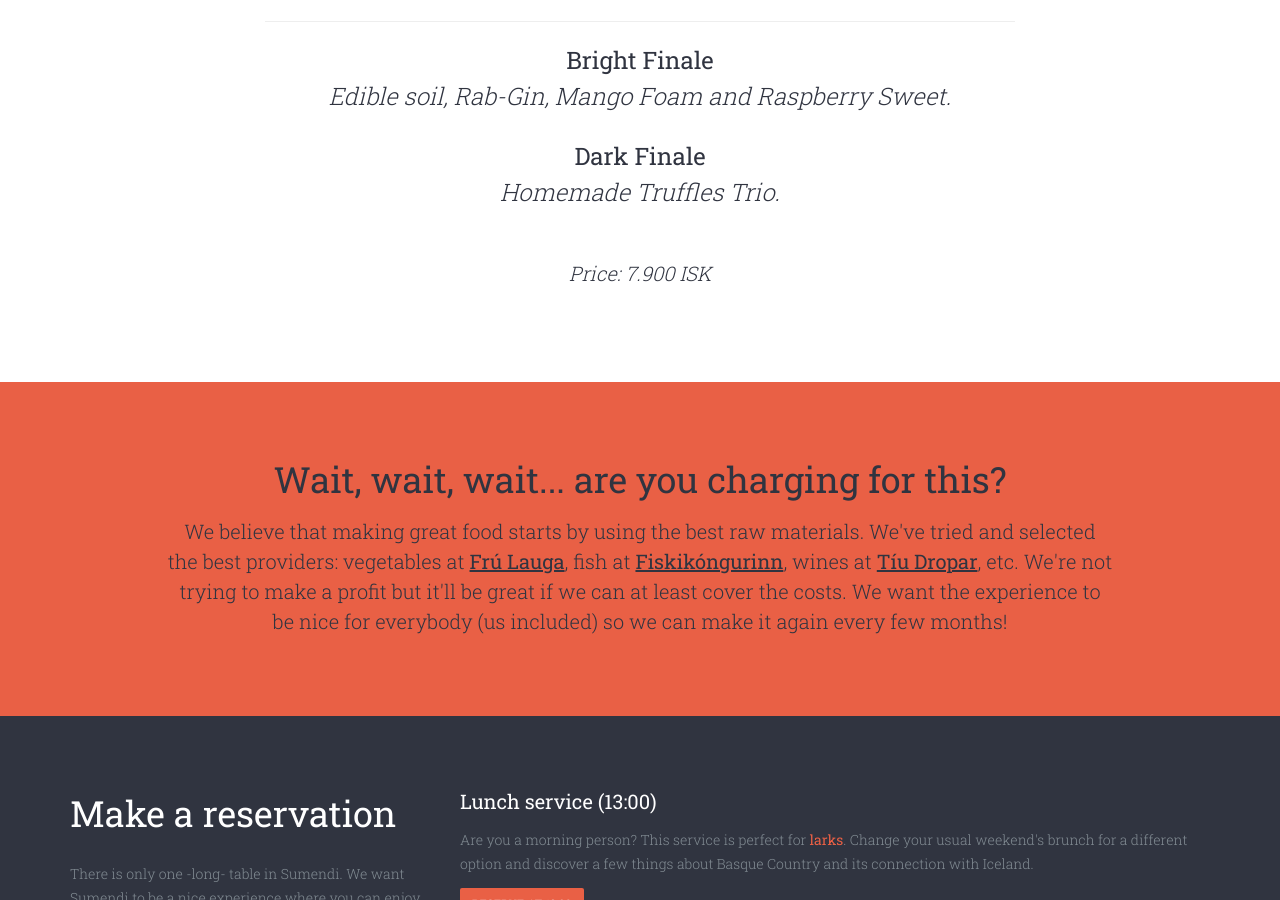
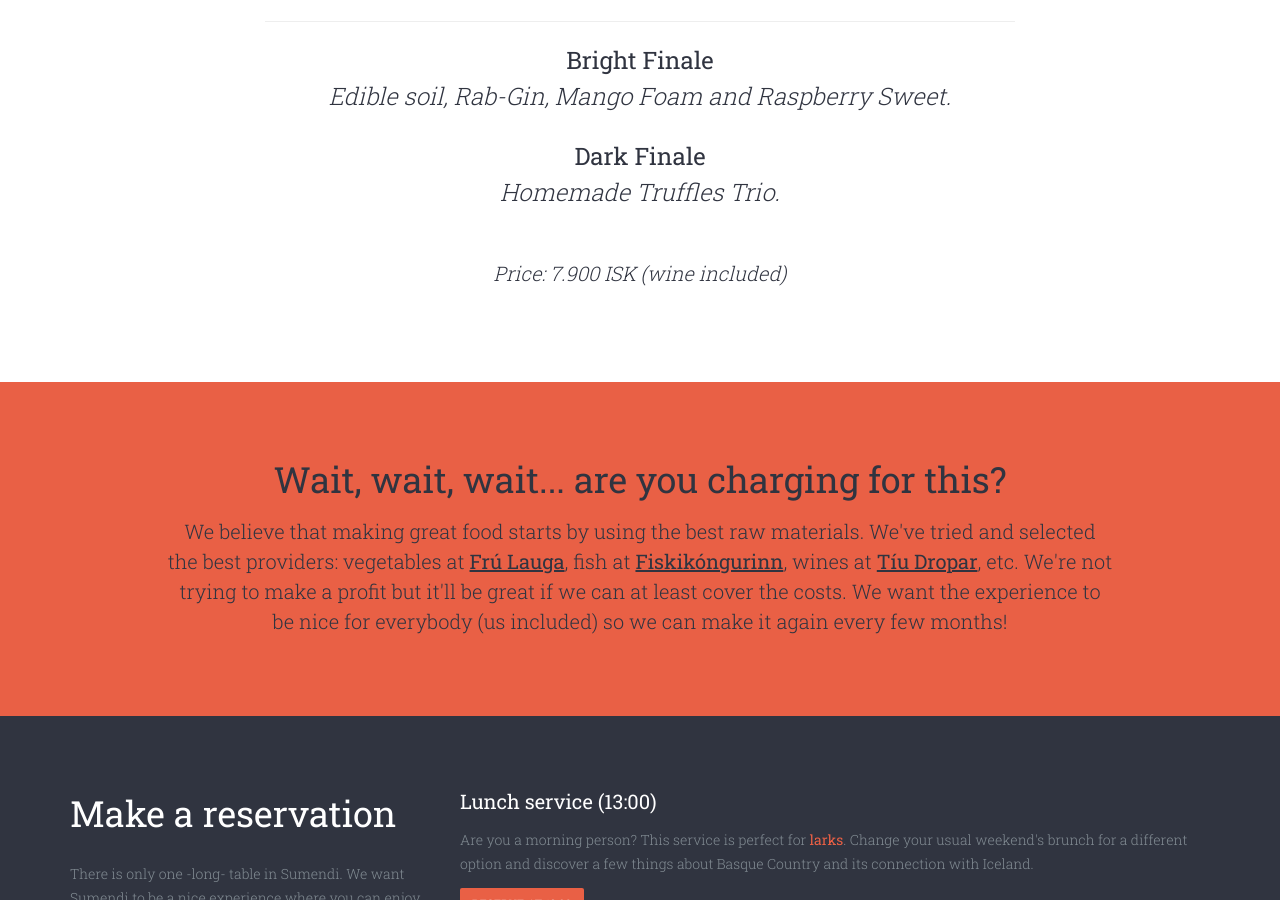
Before and after one commit to Sumendi/sumendi.github.io, a Jekyll site: the page built from index.html, in a window 1280 px wide and 900 px high, scrolled down 2815 px. Built offline with Jekyll 4.4.1, drawn with Linux system fonts in a browser that asks for light colours; nearby versions of some CDN libraries.

Commit message:
Updated menu

```diff
--- a/_includes/editions/2/home/menu.html
+++ b/_includes/editions/2/home/menu.html
@@ -50,7 +50,9 @@
           <h3 class="fancy default lighter"><em>Homemade Truffles Trio.</em></h3>
         </div>
         <div class="special-heading" style="padding-bottom: 24px;">
-          <h4 class="fancy default lighter"><em>Price: 7.900 ISK</em></h4>
+          <h4 class="fancy default lighter">
+            <em>Price: 7.900 ISK (wine included)</em>
+          </h4>
         </div>
       </div>
     </div>
```
